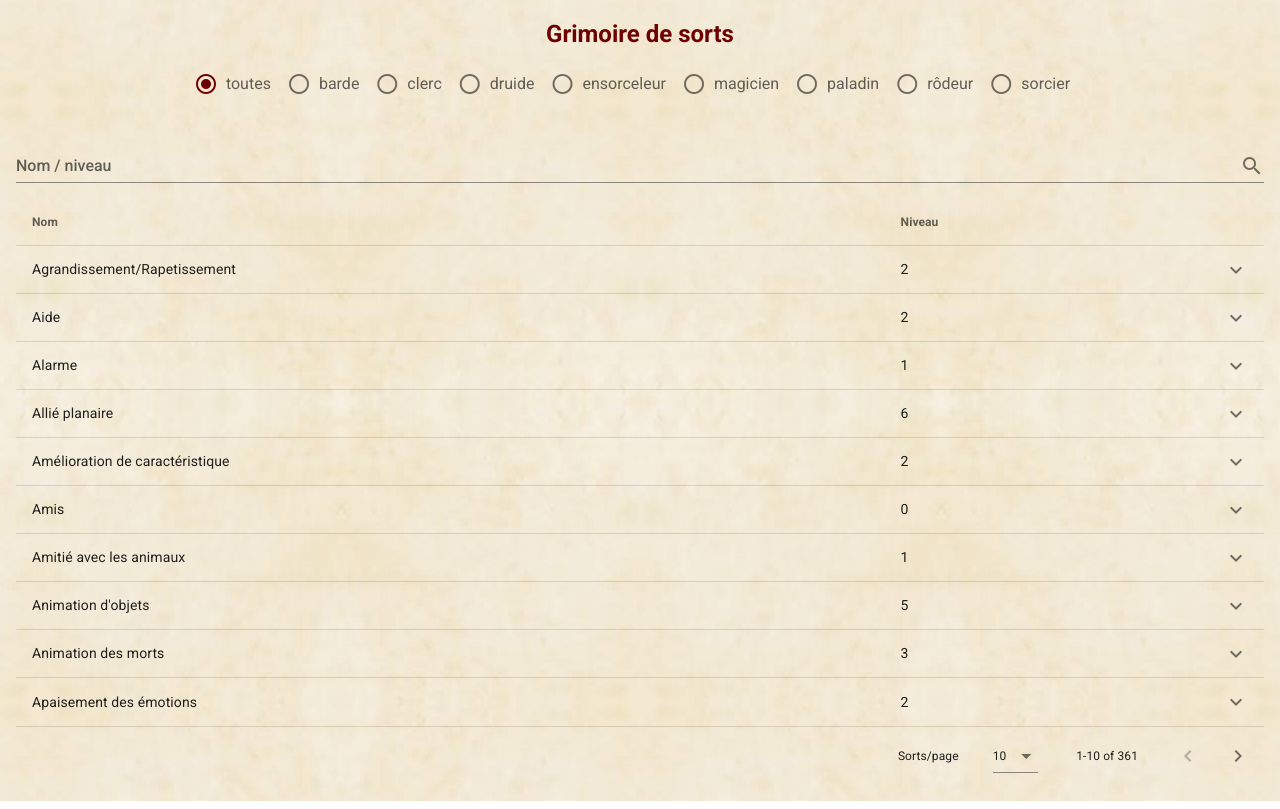
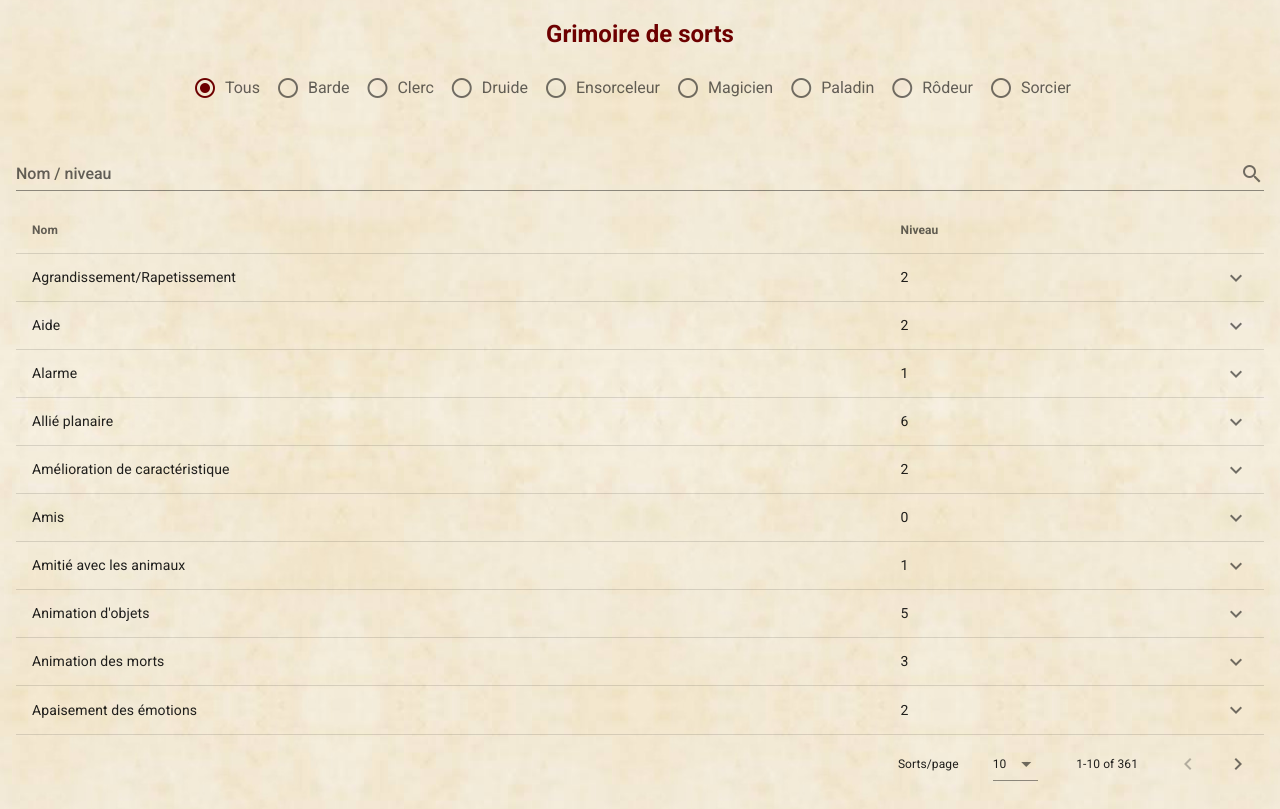
Before and after one commit to cyrilpointet/spell_book, a Vue app: page / in a window 1280 px wide. Built offline with nearby package versions, Linux system fonts and the light colour scheme; a web font is replaced by a local one.

Commit message:
improve UI

```diff
--- a/src/App.vue
+++ b/src/App.vue
@@ -5,14 +5,15 @@
       v-model="selectedClass"
       row
       @change="filterByClass"
-      class="mx-auto"
+      class="mx-auto px-2"
     >
-      <v-radio label="toutes" value="all" />
+      <v-radio label="tous" value="all" class="py-1 text-capitalize" />
       <v-radio
         v-for="classPc in classes"
         :key="classPc"
         :label="classPc"
         :value="classPc"
+        class="py-1 text-capitalize"
       />
     </v-radio-group>
     <v-card class="main mx-auto" elevation="0">
```
